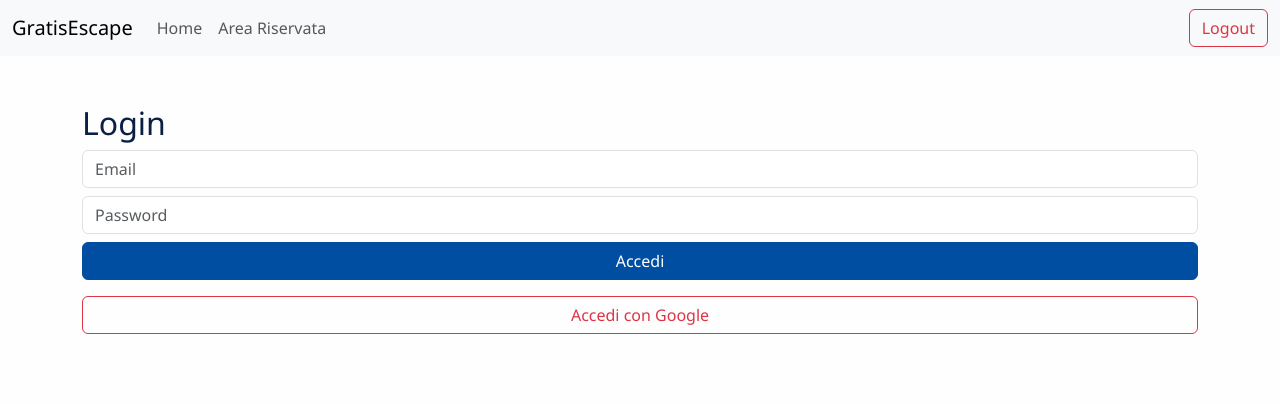
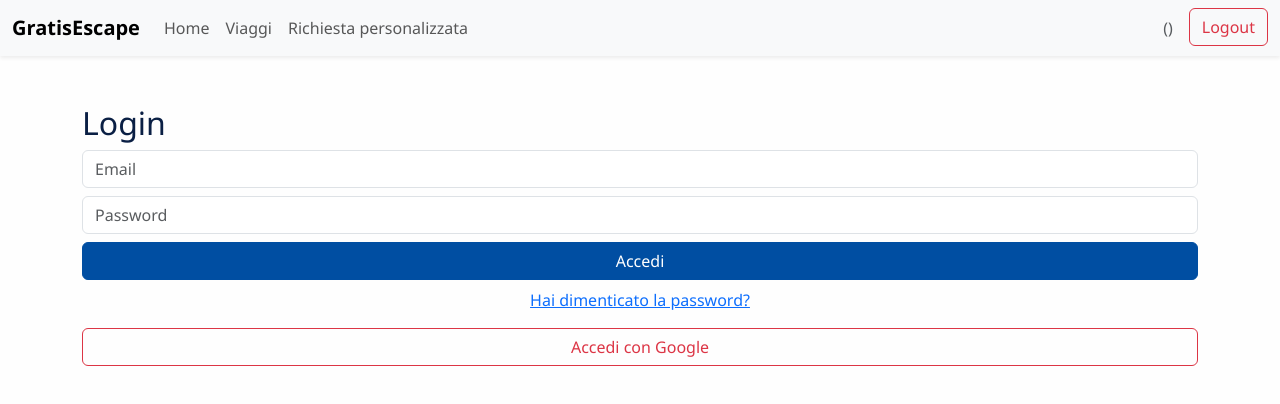
Before and after one commit to davidelong0/GratisEscape, a React (Vite) app in the folder gratisescapefrontend/: page /login in a window 1280 px wide. Shown: the top 404 px of the page. Built offline with nearby package versions, Linux system fonts and the light colour scheme; sample sign-in values are in the browser's storage.

Commit message:
introdotto gestione visiva viaggi admin e user

```diff
--- a/gratisescapefrontend/src/components/auth/Login.jsx
+++ b/gratisescapefrontend/src/components/auth/Login.jsx
@@ -1,7 +1,7 @@
 import React, { useEffect, useState } from 'react'
 import { useDispatch } from 'react-redux'
 import { login } from '../../redux/actions/authActions'
-import { useNavigate, useSearchParams } from 'react-router-dom'
+import { useNavigate, useSearchParams, Link } from 'react-router-dom'
 import { toast } from 'react-toastify'
 
 const Login = () => {
@@ -11,7 +11,6 @@
   const [email, setEmail] = useState('')
   const [password, setPassword] = useState('')
 
-  // ✅ Mostra messaggio se l'email è stata confermata
   useEffect(() => {
     if (searchParams.get('confirmed') === 'true') {
       toast.success('Email confermata con successo! Ora puoi effettuare il login.')
@@ -52,6 +51,12 @@
           required
         />
         <button className="btn btn-primary w-100">Accedi</button>
+
+        {/* ✅ Link per il recupero password */}
+        <div className="text-center mt-2">
+          <Link to="/forgot-password">Hai dimenticato la password?</Link>
+        </div>
+
         <a
           href="http://localhost:8080/oauth2/authorization/google"
           className="btn btn-outline-danger w-100 mt-3"
--- a/gratisescapefrontend/src/components/layout/Navbar.jsx
+++ b/gratisescapefrontend/src/components/layout/Navbar.jsx
@@ -4,9 +4,11 @@
 import { logout } from '../../redux/actions/authActions'
 
 const Navbar = () => {
-  const token = useSelector(state => state.auth.token)
   const dispatch = useDispatch()
   const navigate = useNavigate()
+
+  const { token, user } = useSelector(state => state.auth)
+  const isAdmin = user?.ruolo === "ADMIN"
 
   const handleLogout = () => {
     dispatch(logout())
@@ -14,21 +16,40 @@
   }
 
   return (
-    <nav className="navbar navbar-expand-lg navbar-light bg-light">
+    <nav className="navbar navbar-expand-lg navbar-light bg-light shadow-sm">
       <div className="container-fluid">
-        <Link className="navbar-brand" to="/">GratisEscape</Link>
+        <Link className="navbar-brand fw-bold" to="/">GratisEscape</Link>
+
         <div className="collapse navbar-collapse">
-          <ul className="navbar-nav me-auto">
+          <ul className="navbar-nav me-auto mb-2 mb-lg-0">
             <li className="nav-item">
               <Link className="nav-link" to="/">Home</Link>
             </li>
-            {token && (
-              <li className="nav-item">
-                <Link className="nav-link" to="/protected">Area Riservata</Link>
-              </li>
+
+            {token && !isAdmin && (
+              <>
+                <li className="nav-item">
+                  <Link className="nav-link" to="/viaggi">Viaggi</Link>
+                </li>
+                <li className="nav-item">
+                  <Link className="nav-link" to="/richiesta">Richiesta personalizzata</Link>
+                </li>
+              </>
+            )}
+
+            {token && isAdmin && (
+              <>
+                <li className="nav-item">
+                  <Link className="nav-link" to="/admin/viaggi">Gestione Viaggi</Link>
+                </li>
+                <li className="nav-item">
+                  <Link className="nav-link" to="/admin/richieste">Gestione Richieste</Link>
+                </li>
+              </>
             )}
           </ul>
-          <ul className="navbar-nav ms-auto">
+
+          <ul className="navbar-nav ms-auto mb-2 mb-lg-0">
             {!token ? (
               <>
                 <li className="nav-item">
@@ -39,9 +60,18 @@
                 </li>
               </>
             ) : (
-              <li className="nav-item">
-                <button className="btn btn-outline-danger" onClick={handleLogout}>Logout</button>
-              </li>
+              <>
+                <li className="nav-item me-2 d-flex align-items-center">
+                  <span className="nav-link disabled text-muted">
+                    {user?.nome} {user?.cognome} ({user?.ruolo})
+                  </span>
+                </li>
+                <li className="nav-item">
+                  <button className="btn btn-outline-danger" onClick={handleLogout}>
+                    Logout
+                  </button>
+                </li>
+              </>
             )}
           </ul>
         </div>
```
Also changed, not shown: 1 other file (tests, documents, lock files or other folders).
